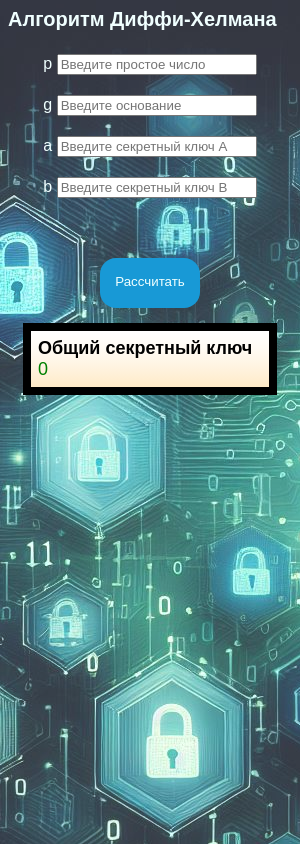
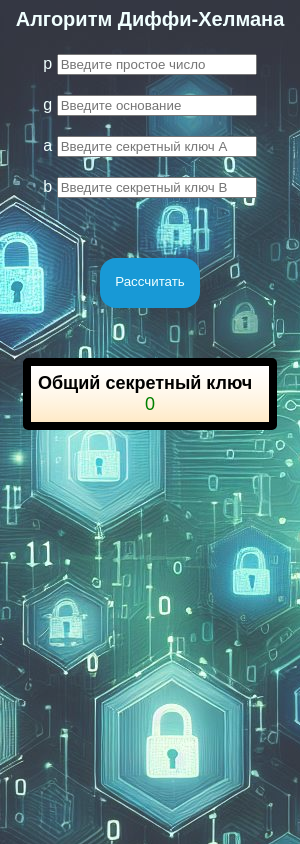
Before and after one commit to Golovolastik/encryption_algorithms_study, an Electron app: page template/src/index.html in a window 300 px wide. Drawn offline with Linux system fonts and the light colour scheme.

Commit message:
fix: some decorations

```diff
--- a/template/src/index.html
+++ b/template/src/index.html
@@ -41,6 +41,8 @@
 
     h1 {
         font-size: 20px;
+        display: flex;
+        justify-content: center;
     }
 
     .input-area {
@@ -63,7 +65,7 @@
         border-width: 0 0 4px;
         color: azure;
         display: block;
-        margin: 50px auto auto;
+        margin: 50px auto 50px;
         text-align: center;
         height: 50px;
         width: 100px;
@@ -76,8 +78,8 @@
     }
     .result {
         background-image: linear-gradient(#ffffff, 60%, #ffeac7);
-        /*background-color: white;*/
         border: black 8px solid;
+        border-radius: 5px;
         color: black;
         margin: 15px;
         padding: 7px;
@@ -85,6 +87,8 @@
     }
     .result-output {
         color: green;
+        display: flex;
+        justify-content: center;
     }
 </style>
 
```
